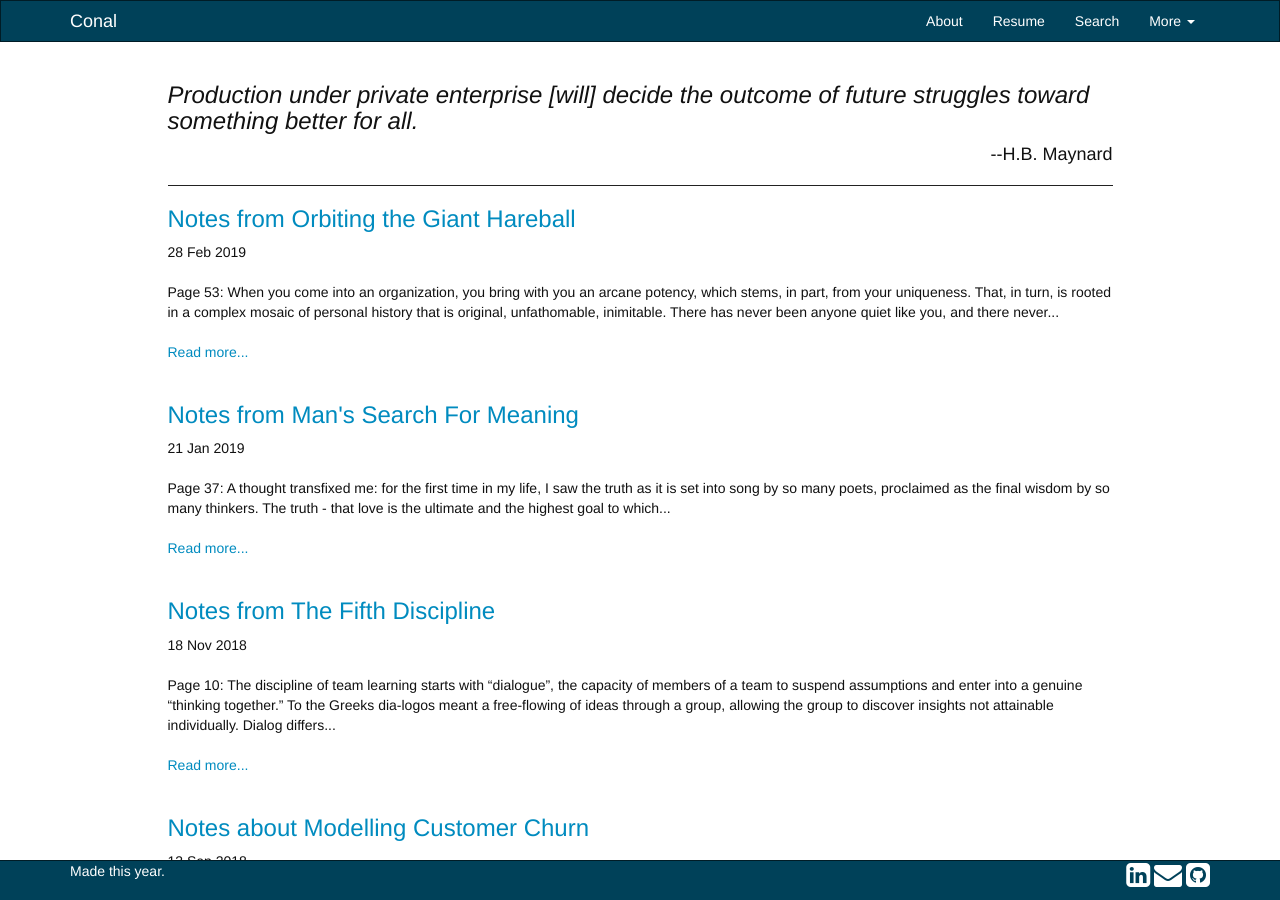
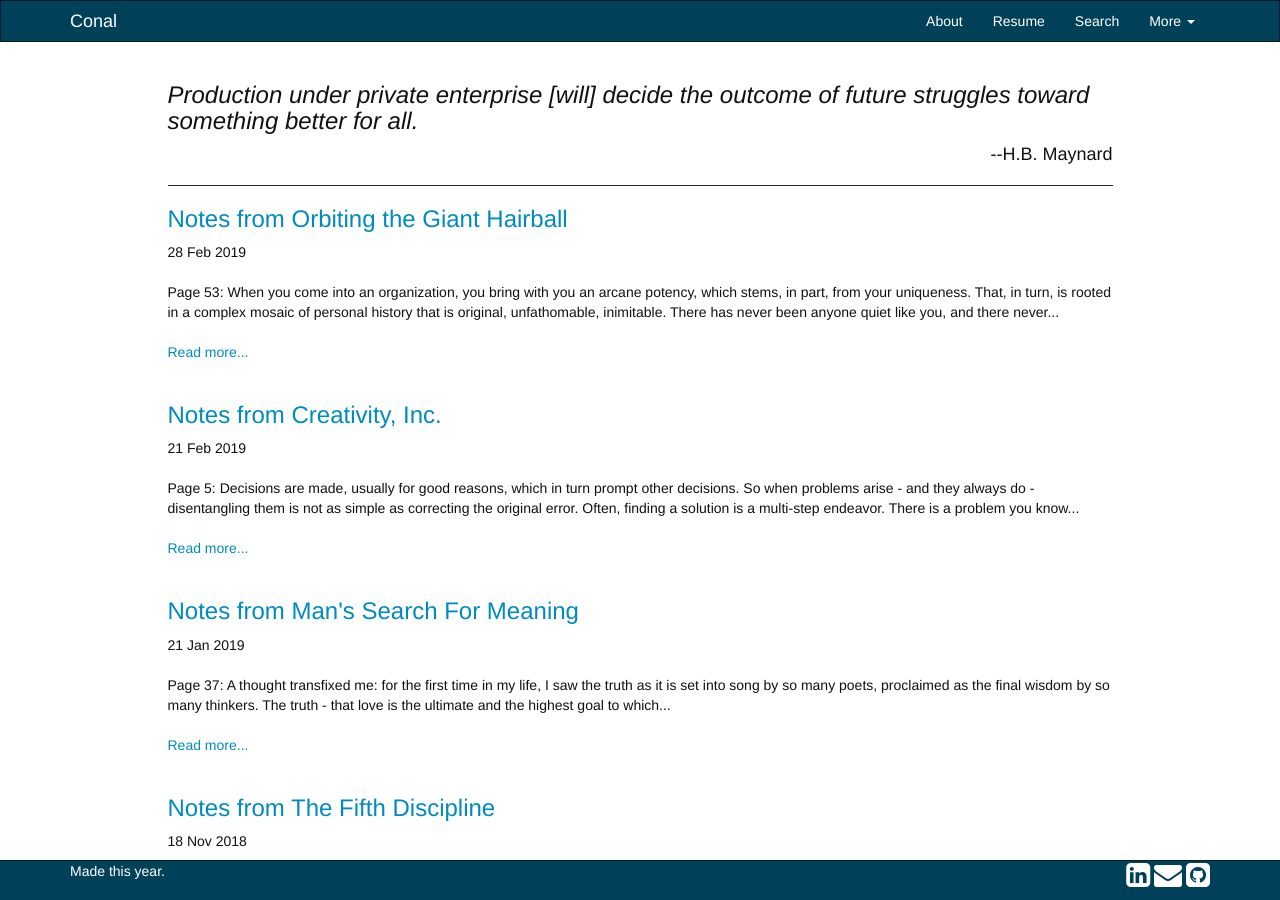
Before and after one commit to cms5109/cms5109.github.io, a Jekyll site: the page built from index.html, in a window 1280 px wide and 900 px high. Built offline with Jekyll 4.4.1, drawn with Linux system fonts in a browser that asks for light colours; nearby versions of some CDN libraries; comment, search, counter and statistics services are not loaded; a style sheet for code colours, icons or effects is not loaded.

Commit message:
Silly typo. Added notes for creativity

```diff
--- /dev/null
+++ b/_posts/2019-02-21-notes-from-creativity-inc.md
@@ -0,0 +1,49 @@
+---
+layout: post
+title:  Notes from Creativity, Inc.
+date:   2019-02-21 12:00
+categories: creativity leadership
+---
+
+<br>
+#### Page 5: ###
+Decisions are made, usually for good reasons, which in turn prompt other decisions. So when problems arise - and they always do - disentangling them is not as simple as correcting the original error. Often, finding a solution is a multi-step endeavor. There is a problem you know you are trying to solve - think of that as an oak tree - and then there are all the other problems - think of these as saplings - that sprouted from the acorns that fell around it. And these problems remain after you cut the oak tree down.
+
+<br>
+#### Page 48: ###
+
+No one thinks about the assembly line as a place that engenders creativity. Until that point, I'd associated manufacturing more with efficiency than with inspiration. But I soon discovered that the Japanese had found a way of making production a creative endeavor that engaged its workers - a completely radical and counterintuitive idea at the time. Indeed, the Japanese would have much to teach me about building a creative environment.
+
+<br>
+#### Page 72: ###
+
+
+<br>
+#### Page 84: ###
+
+This principle eludes most people, but it is critical: you are not your idea, and if you identify too closely with your ideas, you will take offense when they are challenged. To set up a healthy feedback system, you must remove power dynamics from the equation - you must enable youself, in other words, to foduc on the problem, not the person.
+
+<br>
+
+#### Page 103: ###
+
+As Andrew Stanton says, "There's a difference between criticism and constructive criticism. With the latter, you're constructing at the same time you're criticizing. You're building as you're breaking down, making new pieces to work with out of the stuff you've just ripped apart. That's an art form in itself. I always lfeel like whatever notes you're giving should inspire the recipient - like, 'How do I get that kid to want to redo his homework?' So, you've got to act like a teacher. Sometimes you talk about the problems in fifty different ways until you find that one sentence that you can see makre's their eyes pop, as if they're thinking, 'Oh, I want to do it.' Instead of saying, 'The writing in this scene isn't good enough,' you wsay, 'Don't you want people to walk out of the theater and be quoting those lines?' It's more of a challenge. 'Isn't this what you want? I want that too!'"
+
+<br>
+#### Page 113: ###
+
+While the process was difficult and time consuming, Pete and his crew never believed that a failed approach meant that _they_ had failed. Instead, they saw that each idea led them a bit closer to finding the better option. And that allowed them to come to work each day engaged and excited, even while in the midst of confusion. This is key: When experimentation is seen as necessary and productive, not as a frustrating waste of time, people will enjoy their work, even when it is confounding to them.
+
+The principle I'm describing here - iterative trial and error - has long-recognized value in science. When scientists have a question, they construct hypotheses, test them, analyze them, and draw conclusions - and then they do it all over again. The reasoning behind this is simple: experiments are fact-finding missions that, over time, inch scientists toward greater understand. That means _any_ outcome is a good outcome, because it yields new information.
+
+<br>
+#### Page 152: ###
+
+Another trick is to encourage people to play. "Some of the best ideas come out of joking around, which only comes when you (or the boss) give yourself permission to do it,", Pete says. ... "I've heard people describe creativity as 'unexpected connections between unrelated concepts or ideas.' If that's at all true, you have to bein a certain mindset to make thos econnections. So when I sense we're getting nowhere, I just shut things down. We all go off to something else. Later, once the mood has shifted, I'll attack the problem again."
+
+<br>
+#### Page 222: ###
+
+Similarly, in Japanese Zen, that idea of not being constrained by what we already know is called "beginner's mind." ...
+
+PAying attention to the present moment without letting your thoughts and ideas about the past and the future get in the way is essential. Why? Because it makes room for the views of others. It allows us to begin to trust them - and, more important, to _hear_ them. It makes us willing to experiment, and it makes it safe to try something that may fail. It encourages us to work on our awareness, trying to set up our own feedback loop in which paying attention improves our ability to pay attention. It requires us to understand that to advance creatively, we must let go of something. As the composer Philip Glass once said, "The real issue is not how do you find your voice but ... getting rid of the damn thing."
--- a/_posts/2019-02-28-notes-from-orbiting-the-giant-hareball.md
+++ b/_posts/2019-02-28-notes-from-orbiting-the-giant-hairball.md
@@ -1,6 +1,6 @@
 ---
 layout: post
-title:  Notes from Orbiting the Giant Hareball
+title:  Notes from Orbiting the Giant Hairball
 date:   2019-02-28 12:00
 categories: creativity
 ---
```
